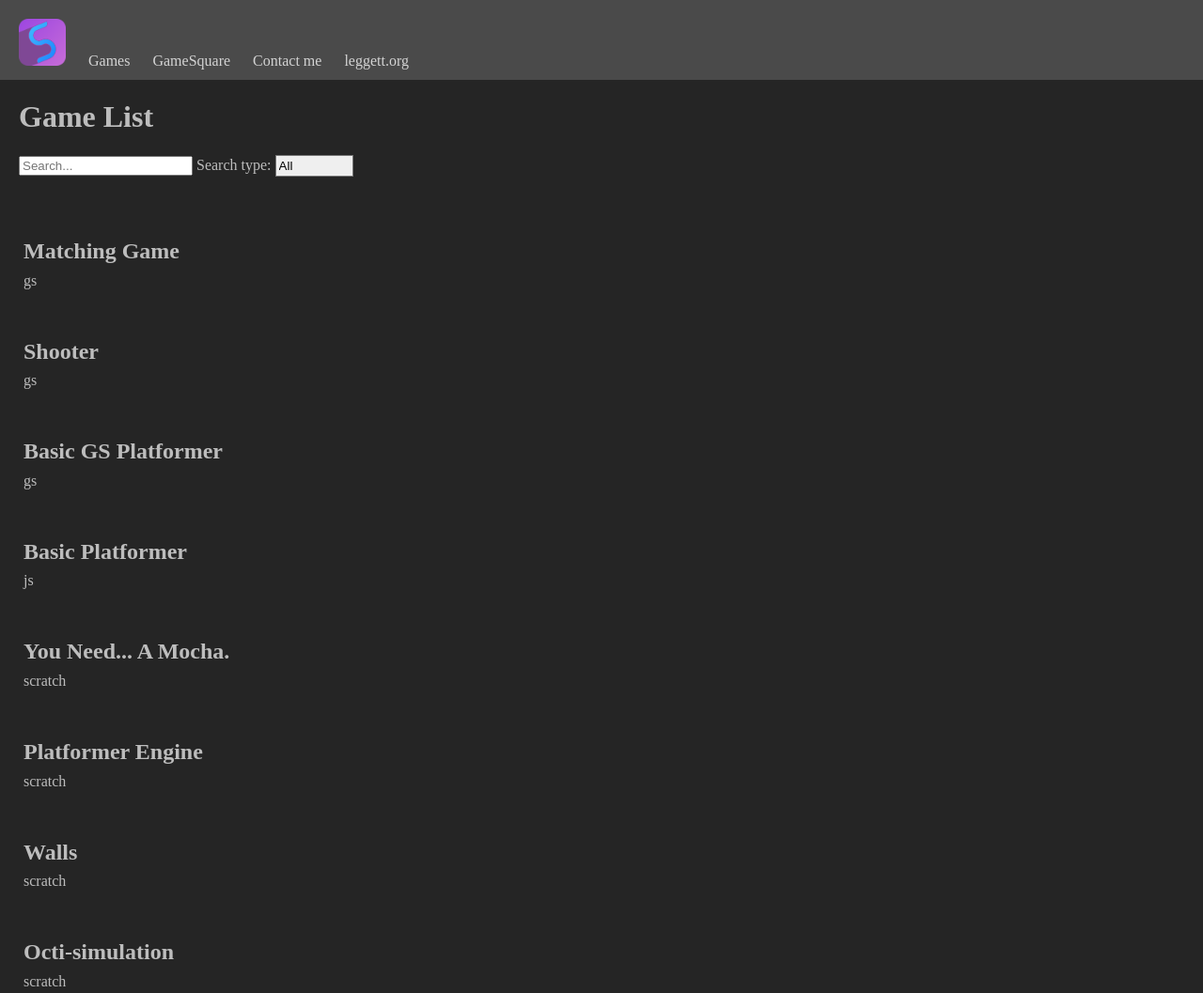
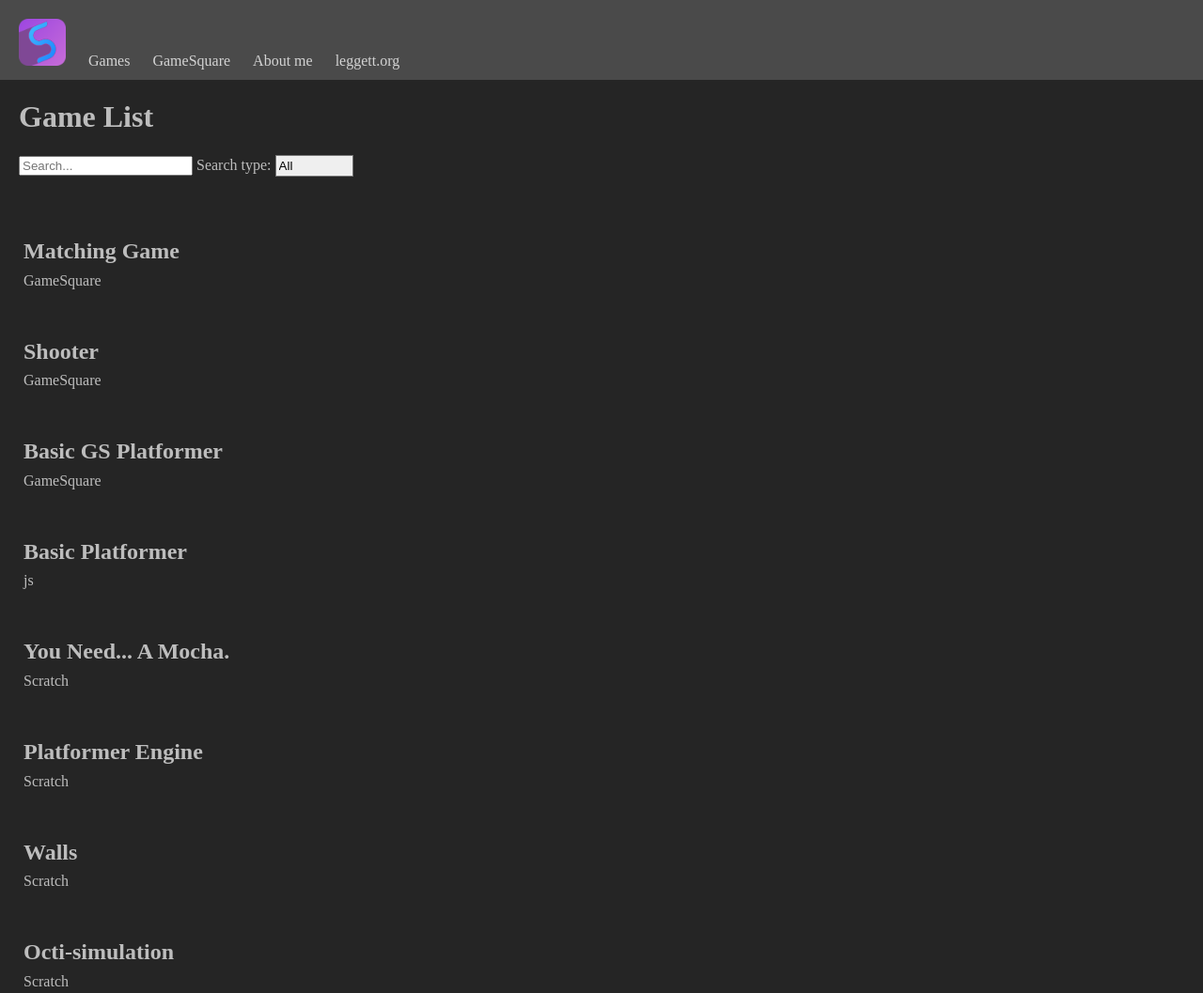
Before and after one commit to seattleowl/seattleowl.github.io, a plain HTML site: page games/index.html in a window 1280 px wide. Shown: the top 1057 px of the page at 94% size. Drawn offline with Linux system fonts and the light colour scheme.

Commit message:
fix 3 for main and games sites.

```diff
--- a/games/gameData.js
+++ b/games/gameData.js
@@ -1,16 +1,16 @@
 var gameData = [
-    // js / gs
-    {name: "Matching Game", language: "gs", url: "http://seattleowl.com/games/gameSquare/matchingGame"},
-    {name: "Shooter", language: "gs", url: "http://seattleowl.com/games/gameSquare/shooter"},
-    {name: "Basic GS Platformer", language: "gs", url: "http://seattleowl.com/games/gameSquare/platformer"},
+    // js / GameSquare
+    {name: "Matching Game", language: "GameSquare", url: "http://seattleowl.com/games/gameSquare/matchingGame"},
+    {name: "Shooter", language: "GameSquare", url: "http://seattleowl.com/games/gameSquare/shooter"},
+    {name: "Basic GS Platformer", language: "GameSquare", url: "http://seattleowl.com/games/gameSquare/platformer"},
     {name: "Basic Platformer", language: "js", url: "http://seattleowl.com/games/gameSquare/matchingGame"},
 
     // scratch
-    {name: "You Need... A Mocha.", language: "scratch", url: "https://scratch.mit.edu/projects/276669361/"},
-    {name: "Platformer Engine", language: "scratch", url: "https://scratch.mit.edu/projects/228094654/"},
-    {name: "Walls", language: "scratch", url: "https://scratch.mit.edu/projects/208404973/"},
-    {name: "Octi-simulation", language: "scratch", url: "https://scratch.mit.edu/projects/268090301/"},
-    {name: "Jasoka National Park", language: "scratch", url: "https://scratch.mit.edu/projects/218423385/"},
+    {name: "You Need... A Mocha.", language: "Scratch", url: "https://scratch.mit.edu/projects/276669361/"},
+    {name: "Platformer Engine", language: "Scratch", url: "https://scratch.mit.edu/projects/228094654/"},
+    {name: "Walls", language: "Scratch", url: "https://scratch.mit.edu/projects/208404973/"},
+    {name: "Octi-simulation", language: "Scratch", url: "https://scratch.mit.edu/projects/268090301/"},
+    {name: "Jasoka National Park", language: "Scratch", url: "https://scratch.mit.edu/projects/218423385/"},
 
     //
 ]
--- a/games/index.html
+++ b/games/index.html
@@ -2,6 +2,7 @@
     <head>
         <title>Games –- Seattleowl</title>
         <link rel="stylesheet" href="../mainSite.css">
+        <link rel="icon" type="image/png" sizes="32x32" href="../images/s.png">
         <style>
             body {
                 padding-left: 20px;
@@ -48,7 +49,7 @@
             <a href="http://seattleowl.com"><img src="../images/s.png" id="logo" class="headeritem"></a>
             <a class="headeritem">Games</a>
             <a class="headeritem">GameSquare</a>
-            <a class="headeritem" href="mailto:leggett.owen@gmail.com">Contact me</a>
+            <a class="headeritem">About me</a>
             <a class="headeritem" href="http://leggett.org">leggett.org</a>
         </div>
         <div id="header2">
```
